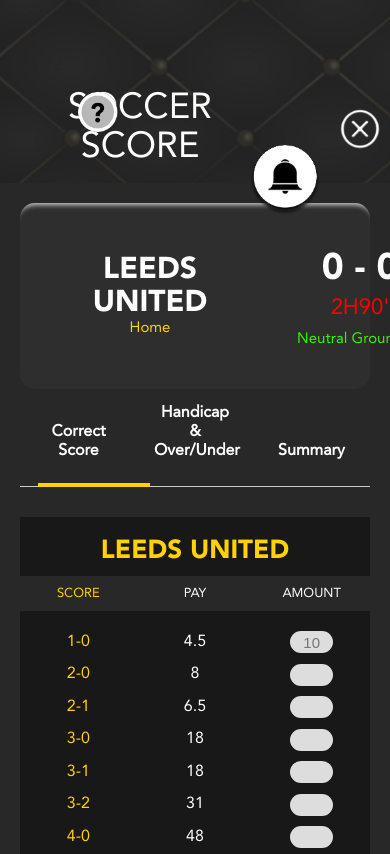
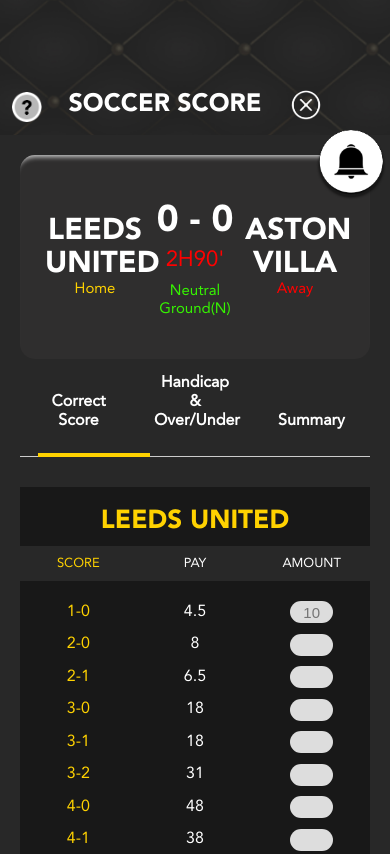
Before and after one commit to faizanje/BettingWeb-3.0.0, a plain HTML site: page competitionDetail.html in a window 390 px wide. Shown: the top 854 px of the page. Drawn offline with Linux system fonts and the light colour scheme.

Commit message:
header fixed

```diff
--- a/assets/css/style3.css
+++ b/assets/css/style3.css
@@ -942,6 +942,34 @@ h5 {
     font-size: 20px;
     line-height: 26px;
   }
+  .detail-header .column {
+    width: 160px;
+  }
+  .page-title {
+    font-size: 25px;
+    line-height: 28px;
+    display: block;
+    text-transform: uppercase;
+    color: #fff;
+    margin-right: 30px;
+    font-family: "Avenir-black";
+  }
+  .head-question {
+    left: 3%;
+    width: 30px;
+    height: 30px;
+  }
+  .head-cross {
+    width: 30px;
+    height: 30px;
+  }
+  .head-bell {
+    position: absolute;
+    right: 1%;
+    top: 130px;
+    width: 70px;
+    height: 70px;
+  }
 }
 
 @media screen and (max-width: 575px) {
@@ -994,6 +1022,9 @@ h5 {
     flex-grow: 1;
     padding: 0 13px;
     color: red;
+  }
+  .detail-header .column {
+    width: 100px;
   }
 }
 
```
